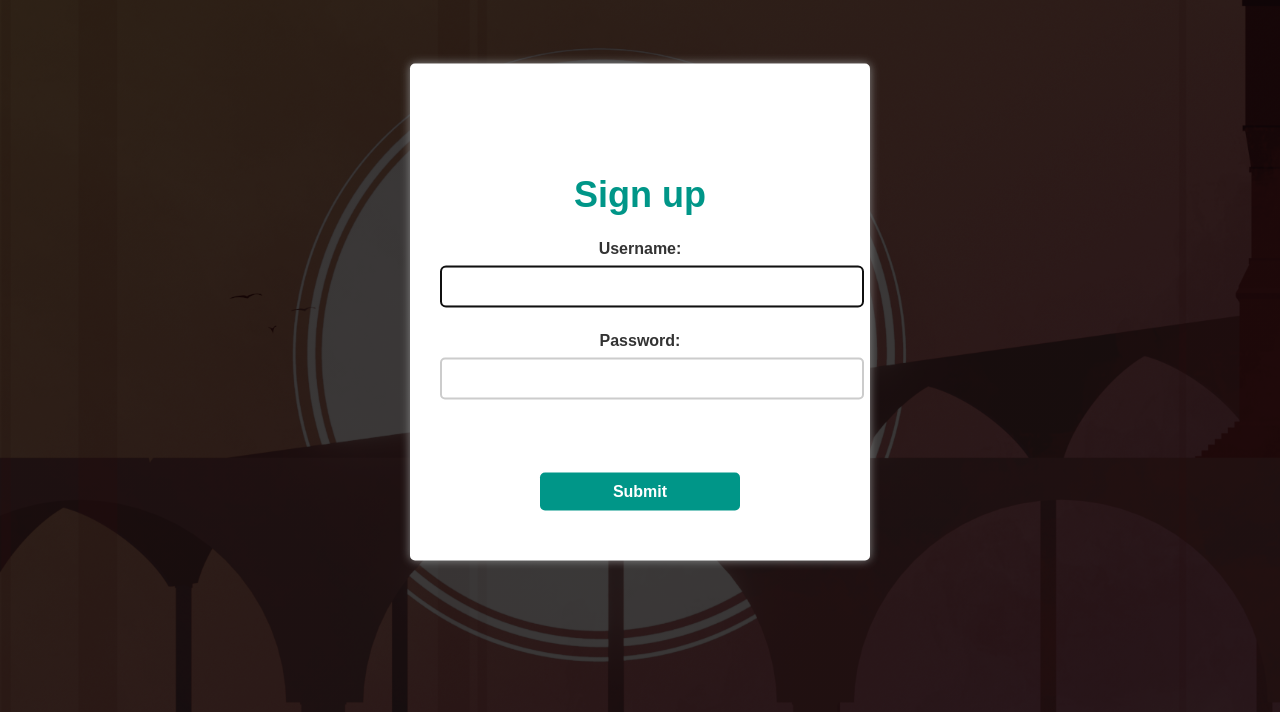
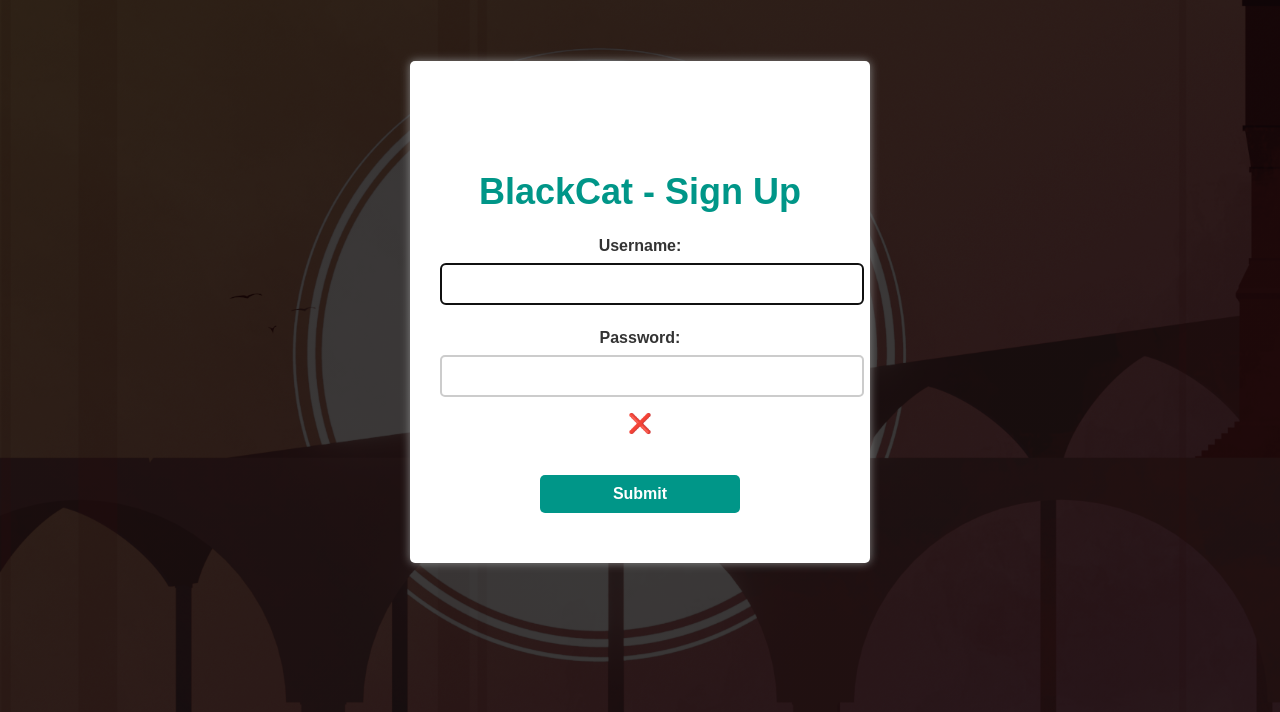
Before and after one commit to jimmydin7/Grammar-App, a Flask app: template templates/user/signup.html in a window 1280 px wide. Shown: the part 88-800 px from the top of the page. Run offline with Flask 3, Linux system fonts and the light colour scheme; the template is opened without the code that fills it, so the values that code supplies are empty.

Commit message:
Fixed the error not showing bug

```diff
--- a/templates/user/signup.html
+++ b/templates/user/signup.html
@@ -1,13 +1,13 @@
 {% extends 'base.html' %}
 
 {% block head %}
-    <title>BlackCat - Sign up</title>
+    <title>BlackCat - Sign Up</title>
 {% endblock %}
 
 {% block body %}
 <form id="input_label" action="/signup-p" method="POST">
     <div class="user-form">
-        <h1>Sign up</h1>
+        <h1>BlackCat - Sign Up</h1>
         <p>
             <label for="username" class="generic-text generic-text-medium">Username: </label>
             <input type="text" name="username" id="username" class="generic-text" autofocus />
@@ -18,8 +18,8 @@
         </p>
         {% if error != None %}
         <div class="generic-error-popup">
-            <span onclick="this.parentElement.style.display='none'" class="submit-button">&times;</span>
-            <p>{{ error }}</p>
+            <span onclick="this.parentElement.style.display='none'" class="error-button">❌</span>
+            <p id = "error-def"><strong>{{ error }}</strong></p>
         </div>
         {% endif %}
          <button type="submit" class="generic-button generic-text generic-text-medium" >Submit</button>
```
